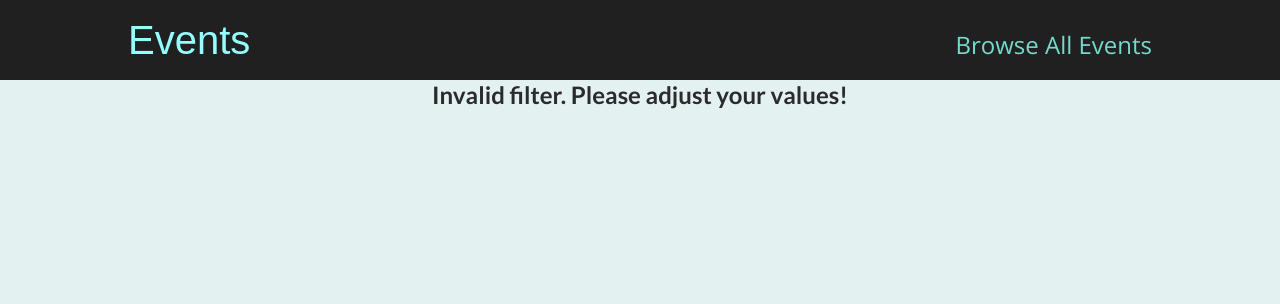
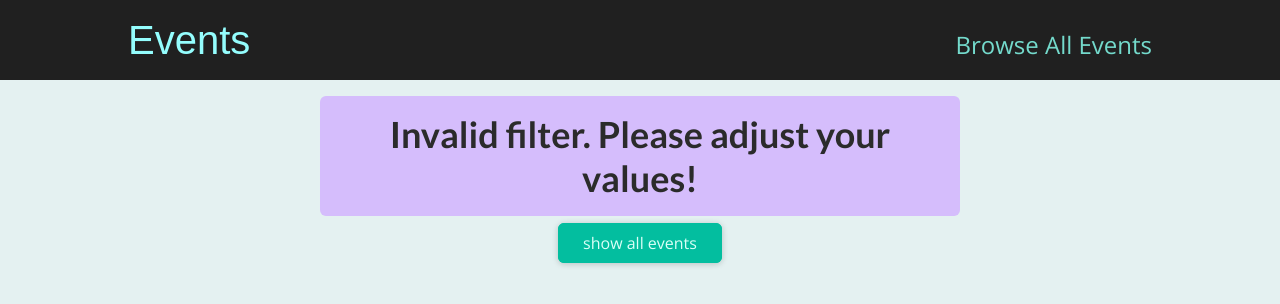
Before and after one commit to sumitsasidharan/max-nextjs, a Next.js app: page /events in a window 1280 px wide. Shown: the top 304 px of the page. Built offline with nearby package versions, Linux system fonts and the light colour scheme.

Commit message:
added slug.js code and error alert

```diff
--- /dev/null
+++ b/components/events/results-title.js
@@ -0,0 +1,20 @@
+import Button from '../ui/button';
+import classes from './results-title.module.css';
+
+function ResultsTitle(props) {
+  const { date } = props;
+
+  const humanReadableDate = new Date(date).toLocaleDateString('en-US', {
+    month: 'long',
+    year: 'numeric',
+  });
+
+  return (
+    <section className={classes.title}>
+      <h1>Events in {humanReadableDate}</h1>
+      <Button link='/events'>Show all events</Button>
+    </section>
+  );
+}
+
+export default ResultsTitle;
--- /dev/null
+++ b/components/events/results-title.module.css
@@ -0,0 +1,6 @@
+.title {
+  margin: 2rem auto;
+  width: 90%;
+  max-width: 40rem;
+  text-align: center;
+}
--- /dev/null
+++ b/components/ui/error-alert.js
@@ -0,0 +1,7 @@
+import classes from './error-alert.module.css';
+
+function ErrorAlert(props) {
+  return <div className={classes.alert}>{props.children}</div>;
+}
+
+export default ErrorAlert;
--- /dev/null
+++ b/components/ui/error-alert.module.css
@@ -0,0 +1,12 @@
+.alert {
+  margin: 1rem auto;
+  padding: 1rem 2rem;
+  width: 90%;
+  max-width: 40rem;
+  background-color: #d5bdfc;
+  color: #38028d;
+  font-weight: bold;
+  font-size: 1.5rem;
+  text-align: center;
+  border-radius: 6px;
+}
--- a/pages/events/[...slug].js
+++ b/pages/events/[...slug].js
@@ -1,4 +1,9 @@
 import { useRouter } from 'next/router';
+import { Fragment } from 'react';
+import EventList from '../../components/events/event-list';
+import ResultsTitle from '../../components/events/results-title';
+import Button from '../../components/ui/button';
+import ErrorAlert from '../../components/ui/error-alert';
 import { getFilteredEvents } from '../../dummy-data';
 
 function FilteredEventsPage() {
@@ -28,7 +33,16 @@
       numMonth > 12
    ) {
       return (
-         <h2 className="center">Invalid filter. Please adjust your values!</h2>
+         <Fragment>
+            <ErrorAlert>
+               <h2 className="center">
+                  Invalid filter. Please adjust your values!
+               </h2>
+            </ErrorAlert>
+            <div className="center">
+               <Button link="/events">show all events</Button>
+            </div>
+         </Fragment>
       );
    }
 
@@ -39,13 +53,27 @@
 
    // CHECK IF filteredEvents IS AN EMPTY ARRAY OR UNDEFINED
    if (!filteredEvents || filteredEvents.length === 0) {
-      return <h1 className="center">No events found for the chosen filter!</h1>
+      return (
+         <Fragment>
+            <ErrorAlert>
+               <h1 className="center">
+                  No events found for the chosen filter!
+               </h1>
+            </ErrorAlert>
+            <div className="center">
+               <Button link="/events">show all events</Button>
+            </div>
+         </Fragment>
+      );
    }
 
+   const date = new Date(numYear, numMonth - 1);
+
    return (
-      <div>
-         <h1>filtered events page</h1>
-      </div>
+      <Fragment>
+         <ResultsTitle date={date} />
+         <EventList items={filteredEvents} />
+      </Fragment>
    );
 }
 
```
Also changed, not shown: pages/events/[eventId].js (+5 -2 lines).
